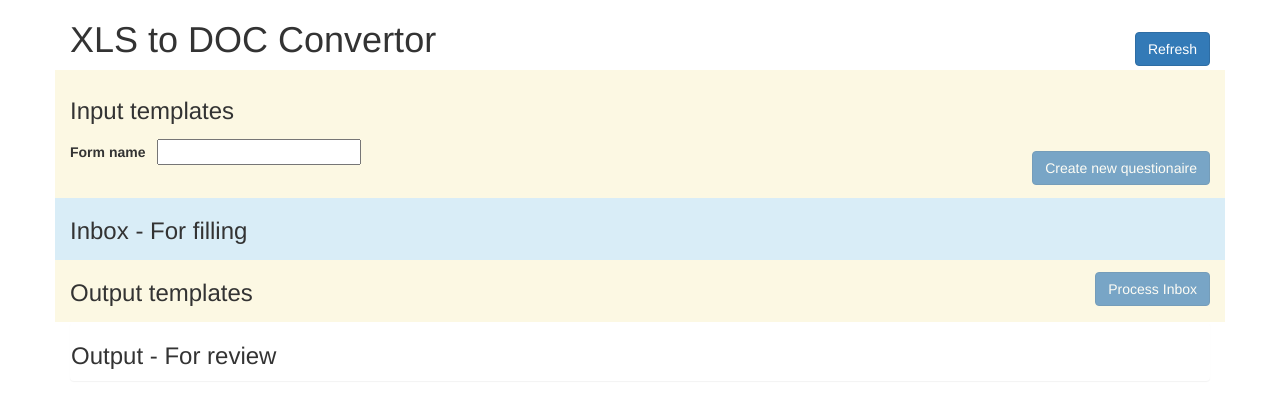
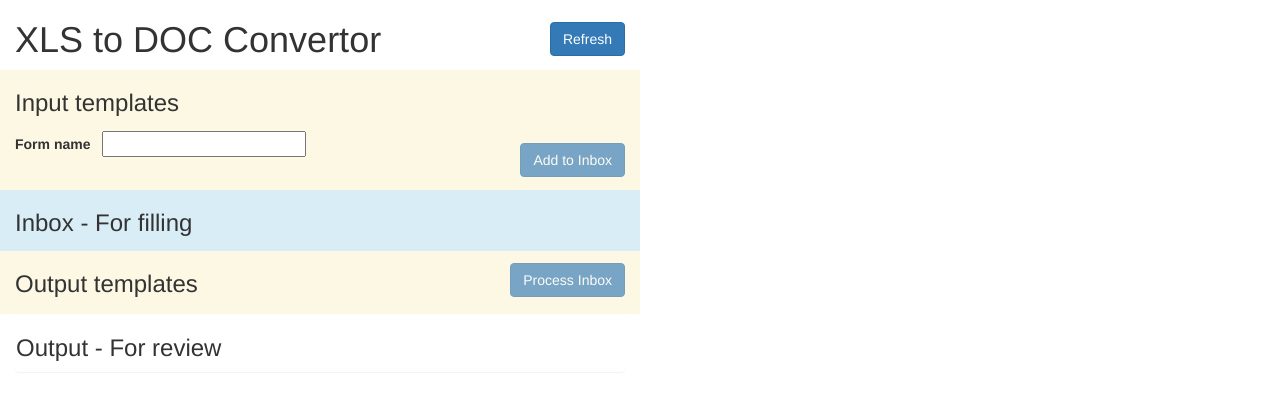
Before and after one commit to jeanrajotte/xls2doc, a PHP site: page / in a window 1280 px wide. Shown: the top 408 px of the page. Run offline with PHP 8.4, Linux system fonts and the light colour scheme; some libraries are stand-ins or nearby versions.

Commit message:
prettier

```diff
--- a/app/app/index.php
+++ b/app/app/index.php
@@ -140,12 +140,23 @@ echo <<<EOT
     .form-group {
       bottom-margin: 12px;
     }
+    h1 {
+      position: relative;
+    }
+    #btn-refresh {
+      position: absolute;
+      bottom: -8px;
+      right: 0px;
+    }
   </style>
 </head>
 <body>
 
-<div class="container">
-  <h1>$title <a id="btn-refresh" href="" class="btn btn-primary pull-right">Refresh</a></h1>
+<div class="container col-xs-12 col-sm-10 col-md-8 col-lg-6">
+  <h1>
+  $title
+  <a id="btn-refresh" href="" class="btn btn-primary pull-right">Refresh</a>
+  </h1>
 
   <form action="" method="post" id="qa-form-new" >
     <input type="hidden" name="qa-new-qa" value="1" />
@@ -159,7 +170,7 @@ echo <<<EOT
           <span id="err-new-name" class="err">*</span>&nbsp;
           <input  type="textbox" id="qa-name" name="qa-name" value="" />
         </label>
-        <button class="btn btn-primary pull-right{$new_enabled}" id="btn-qa-name">Create new questionaire</button>
+        <button class="btn btn-primary pull-right{$new_enabled}" id="btn-qa-name">Add to Inbox</button>
         <div class="col-xs-12">
           $log_new
         </div>
```
